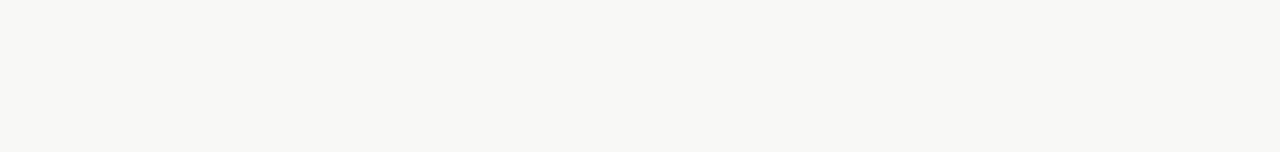
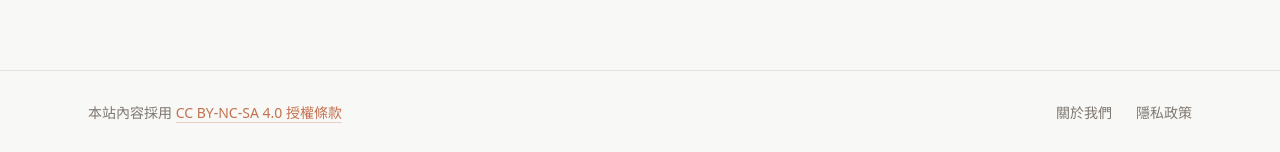
Before and after one commit to lfr6174/sfdb, a Vue app in the folder frontend/: page / in a window 1280 px wide. Shown: the part 645-797 px from the top of the page. Built offline with nearby package versions, Linux system fonts and the light colour scheme; no server answers; a web font is replaced by a local one.

Commit message:
feat: add footer footnotes and docs/ folder for about, privacy policy, and CC license

```diff
--- a/frontend/src/App.vue
+++ b/frontend/src/App.vue
@@ -33,7 +33,7 @@ onMounted(async () => {
       </span>
       <button
         class="text-primary/70 hover:text-primary absolute right-4 transition-colors"
-        aria-label="關閉公告"
+        aria-label="Close announcement"
         @click="showBanner = false"
       >
         <!-- Close Icon (X) -->
@@ -59,5 +59,35 @@ onMounted(async () => {
     <main class="flex-grow px-5 py-4 md:px-8 md:py-8">
       <router-view></router-view>
     </main>
+
+    <!-- Footer -->
+    <footer class="border-main/10 mt-auto border-t py-8">
+      <div class="mx-auto flex max-w-6xl flex-col items-center justify-between gap-4 px-6 sm:flex-row text-main/60 text-sm">
+
+        <!-- Left: Creative Commons Declaration -->
+        <div>
+          本站內容採用
+          <a
+            href="https://creativecommons.org/licenses/by-nc-sa/4.0/deed.zh-Hant"
+            target="_blank"
+            rel="noopener noreferrer"
+            class="text-primary hover:text-primary/80 underline decoration-primary/30 underline-offset-4 transition-colors font-medium"
+          >
+            CC BY-NC-SA 4.0 授權條款
+          </a>
+        </div>
+
+        <!-- Right: Page Links -->
+        <div class="flex gap-6">
+          <router-link to="/pages/about" class="hover:text-main transition-colors">
+            關於我們
+          </router-link>
+          <router-link to="/pages/privacy" class="hover:text-main transition-colors">
+            隱私政策
+          </router-link>
+        </div>
+
+      </div>
+    </footer>
   </div>
 </template>
```
Also changed, not shown: 2 other files (tests, documents, lock files or other folders).
